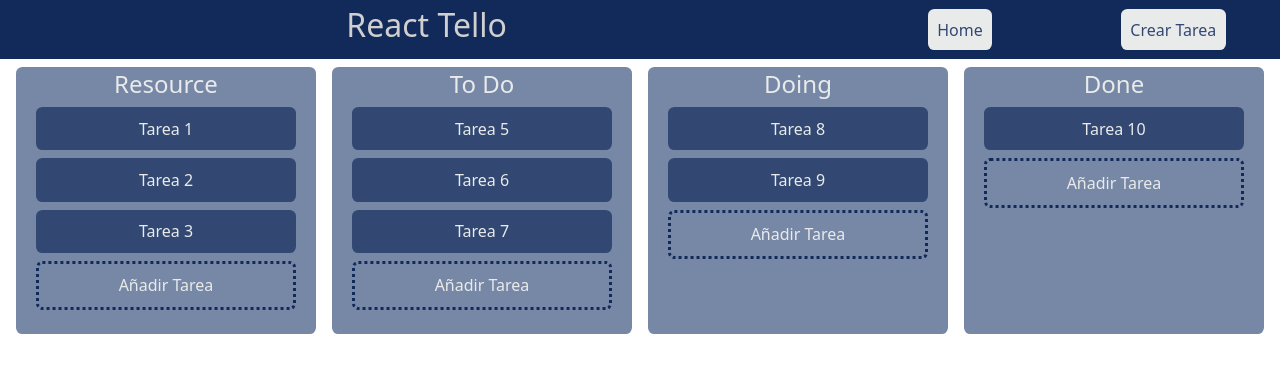
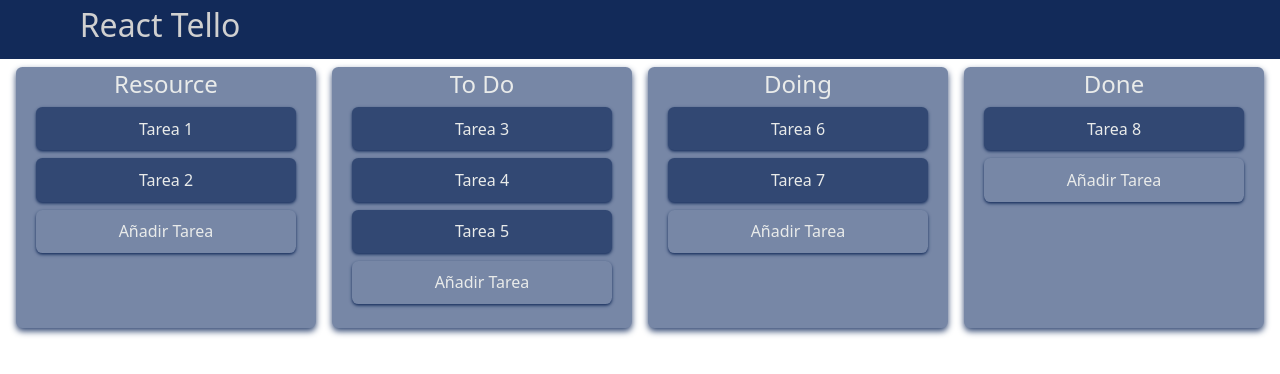
Before and after one commit to EliotHernandez/trello, a React (Create React App) app: page / in a window 1280 px wide. Shown: the top 374 px of the page. Built offline with nearby package versions, Linux system fonts and the light colour scheme.

Commit message:
Performance styles

```diff
--- a/src/App.js
+++ b/src/App.js
@@ -9,27 +9,26 @@ function App() {
                 <div className="row lists">
                     <div className="col resourceList">
                         <h4>Resource</h4>
-                        <div className="tasks">Tarea 1</div>
-                        <div className="tasks">Tarea 2</div>
-                        <div className="tasks">Tarea 3</div>
+                        <div className="tasks" draggable="true">Tarea 1</div>
+                        <div className="tasks" draggable="true">Tarea 2</div>
                         <div className="addTasks">Añadir Tarea</div>
                     </div>
                     <div className="col toDoList">
                         <h4>To Do</h4>
-                        <div className="tasks">Tarea 5</div>
-                        <div className="tasks">Tarea 6</div>
-                        <div className="tasks">Tarea 7</div>
+                        <div className="tasks" draggable="true">Tarea 3</div>
+                        <div className="tasks" draggable="true">Tarea 4</div>
+                        <div className="tasks" draggable="true">Tarea 5</div>
                         <div className="addTasks">Añadir Tarea</div>
                     </div>
                     <div className="col doingList">
                         <h4>Doing</h4>
-                        <div className="tasks">Tarea 8</div>
-                        <div className="tasks">Tarea 9</div>
+                        <div className="tasks" draggable="true">Tarea 6</div>
+                        <div className="tasks" draggable="true">Tarea 7</div>
                         <div className="addTasks">Añadir Tarea</div>
                     </div>
                     <div className="col doneList">
                         <h4>Done</h4>
-                        <div className="tasks">Tarea 10</div>
+                        <div className="tasks" draggable="true">Tarea 8</div>
                         <div className="addTasks">Añadir Tarea</div>
                     </div>
                 </div>
--- a/src/assets/_scss/app.scss
+++ b/src/assets/_scss/app.scss
@@ -29,6 +29,7 @@
     margin: 0.5em;
     border-radius: 0.4em;
     padding-bottom: 1em;
+    box-shadow: 0em 0.2em 0.4em $dark;
 }
 
 .tasks {
@@ -37,20 +38,20 @@
     padding: 0.6em;
     margin: 0.5em 0.5em;
     border-radius: 0.4em;
+    box-shadow: 0em 0.1em 0.2em $darkest;
 }
 
 .tasks:hover {
     background-color: $darkest;
     transition: all 0.4s;
-    cursor: pointer;
+    cursor: grab;
 }
 
 .addTasks {
-    border-style: dotted;
-    border-color: $darkest;
     padding: 0.6em;
     margin: 0.5em 0.5em;
     border-radius: 0.4em;
+    box-shadow: 0em 0.1em 0.2em $darkest;
 }
 
 .addTasks:hover {
--- a/src/components/header/Header.jsx
+++ b/src/components/header/Header.jsx
@@ -6,14 +6,8 @@ const Header = props => {
         <header>
             <div className="container-fluid">
                 <div className="row d-flex align-items-center">
-                    <div className="col-8 headerTitle">
+                    <div className="col-3 headerTitle">
                         <h2>React Tello</h2>
-                    </div>
-                    <div className="col-2 headerHome">
-                        <a href="/home"><span>Home</span></a>
-                    </div>
-                    <div className="col-2 headerTask">
-                        <a href="/task"><span>Crear Tarea</span></a>
                     </div>
                 </div>
             </div>
```
